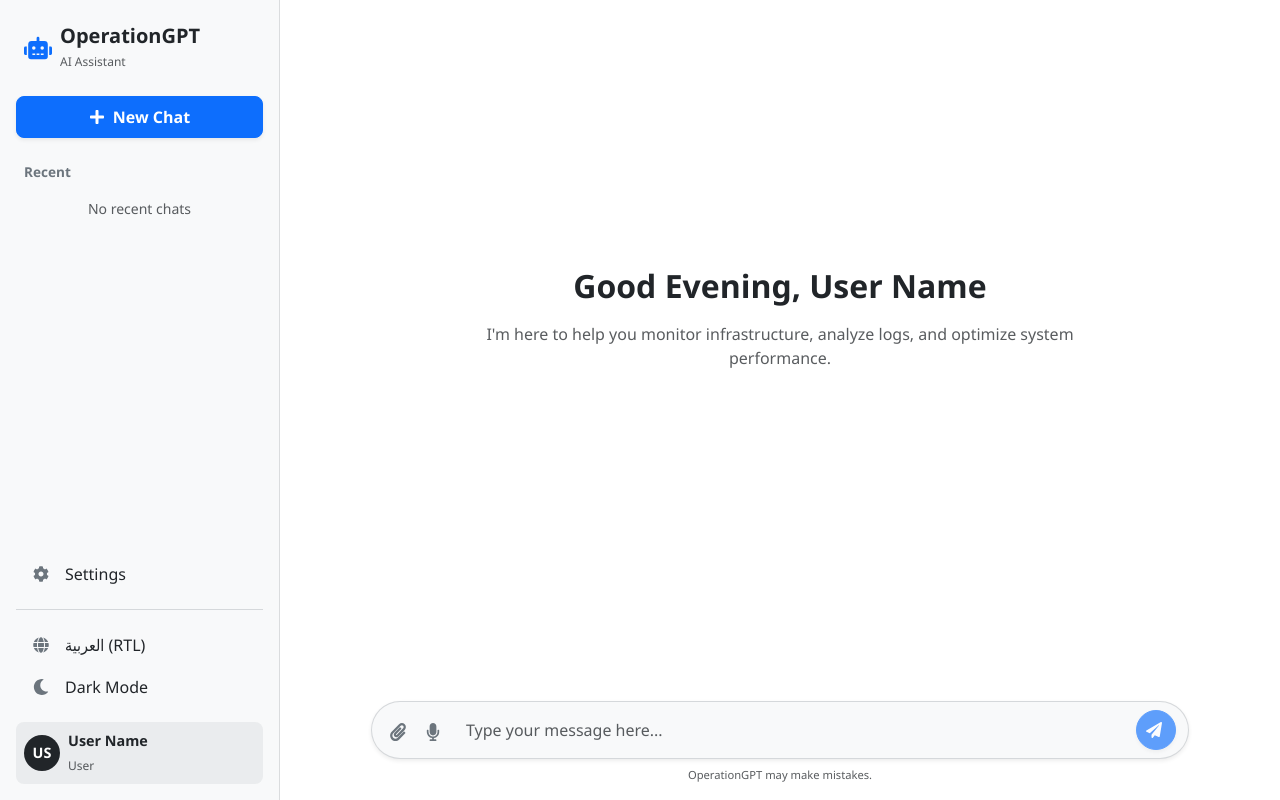
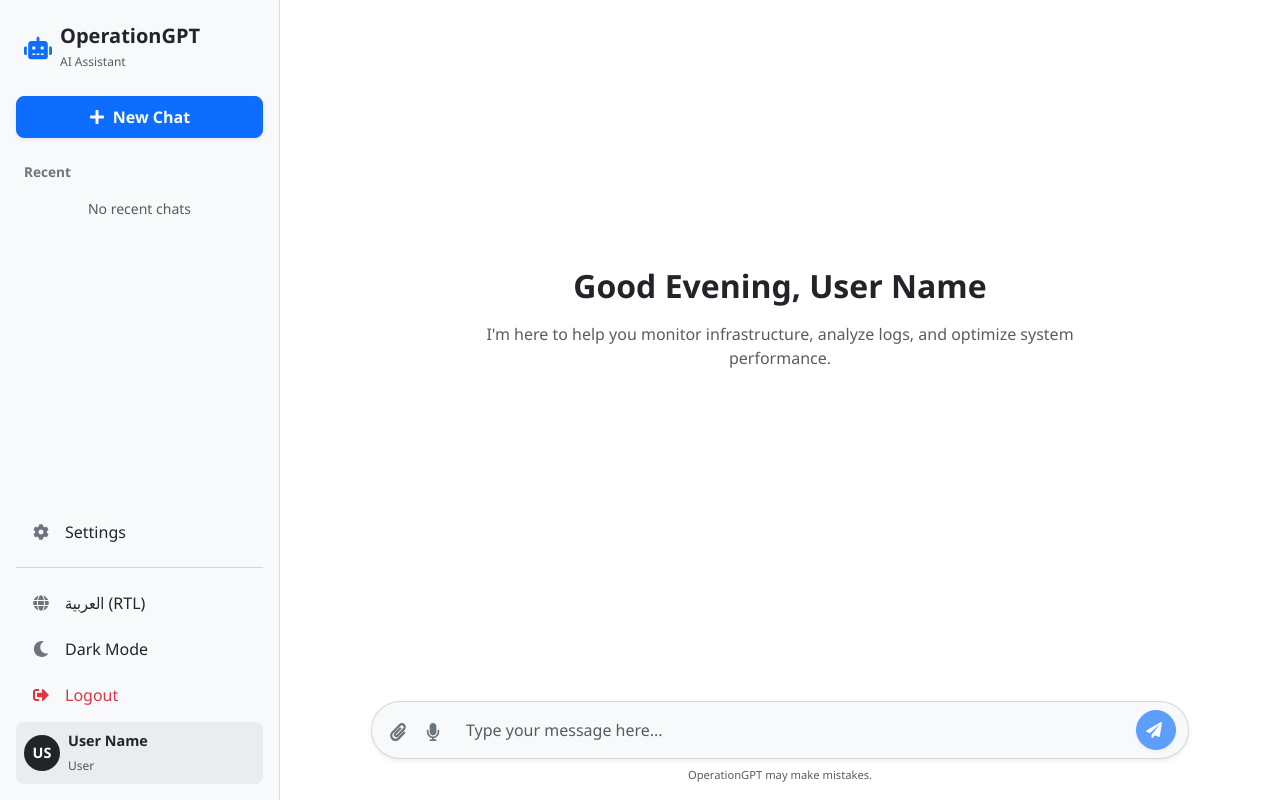
Before and after one commit to Ibrahimhassouna2022/OperationGpt, a React (Vite) app: page / in a window 1280 px wide. Built offline with nearby package versions, Linux system fonts and the light colour scheme.

Commit message:
Added secure logout logic

```diff
--- a/src/components/Layout/Sidebar.jsx
+++ b/src/components/Layout/Sidebar.jsx
@@ -8,24 +8,26 @@ import {
   FaGlobe,
   FaRobot,
   FaCog,
+  FaSignOutAlt,
 } from "react-icons/fa";
 
 import "../../assets/css/sidebar.css";
 
-// Receives onNewChat, chatHistory, and onSelectChat props from the App component
 const Sidebar = ({
   isDarkMode,
   toggleTheme,
-  language,
+  language = "en",
   toggleLanguage,
   onNewChat,
   chatHistory,
   onSelectChat,
 }) => {
-  // Extracts the username and role from the Laravel Blade environment
+  // Extract user details dynamically from Laravel's global scope
   const userName = window.AppUser?.name || "User Name";
   const userRole =
     window.AppUser?.role || (language === "ar" ? "مستخدم" : "User");
+
+  // UI Text Dictionary for localization
   const t = {
     title: "OperationGPT",
     subtitle: language === "ar" ? "مساعدك الذكي" : "AI Assistant",
@@ -37,34 +39,60 @@ const Sidebar = ({
     langToggle: language === "ar" ? "English (LTR)" : "العربية (RTL)",
   };
 
+  /**
+   * Securely terminates the Laravel session by submitting a hidden form
+   * with the required CSRF token.
+   */
+  const handleLogout = () => {
+    const form = document.createElement("form");
+    form.method = "POST";
+    form.action = "/logout";
+
+    const csrfToken = document
+      .querySelector('meta[name="csrf-token"]')
+      ?.getAttribute("content");
+
+    if (csrfToken) {
+      const csrfInput = document.createElement("input");
+      csrfInput.type = "hidden";
+      csrfInput.name = "_token";
+      csrfInput.value = csrfToken;
+      form.appendChild(csrfInput);
+    }
+
+    document.body.appendChild(form);
+    form.submit();
+  };
+
   return (
     <div
       className={`d-flex flex-column h-100 p-3 ${
         isDarkMode ? "bg-dark text-white" : "bg-body-tertiary text-body"
       }`}
     >
-      <div className="d-flex align-items-center mb-4 px-2 mt-2">
-        <FaRobot className="text-primary fs-3 me-2" />
+      {/* Sidebar Header - Using gap-2 for consistent spacing */}
+      <div className="d-flex align-items-center mb-4 px-2 mt-2 gap-2">
+        <FaRobot className="text-primary fs-3" />
         <div>
           <h5 className="mb-0 fw-bold">{t.title}</h5>
           <small className="text-muted sidebar-subtitle">{t.subtitle}</small>
         </div>
       </div>
 
-      {/* Binds the new chat button to the handler function */}
+      {/* New Chat Button - Using gap-2 */}
       <Button
         variant="primary"
         onClick={onNewChat}
-        className="w-100 mb-4 d-flex align-items-center justify-content-center rounded-3 shadow-sm py-2"
+        className="w-100 mb-4 d-flex align-items-center justify-content-center gap-2 rounded-3 shadow-sm py-2"
       >
-        <FaPlus className="me-2" /> <span className="fw-bold">{t.newChat}</span>
+        <FaPlus /> <span className="fw-bold">{t.newChat}</span>
       </Button>
 
+      {/* Recent Chats Section */}
       <div className="mb-2 px-2 text-secondary fw-bold sidebar-section-title">
         {t.recent}
       </div>
 
-      {/* Renders the list of chat sessions with click event handlers to view history */}
       <Nav className="flex-column mb-auto overflow-auto">
         {chatHistory && chatHistory.length > 0 ? (
           chatHistory.map((chat) => (
@@ -75,11 +103,12 @@ const Sidebar = ({
                 e.preventDefault();
                 onSelectChat(chat);
               }}
-              className={`d-flex align-items-center rounded mb-1 px-3 py-2 sidebar-link-faded ${
+              // Using gap-2 for proper icon-text separation
+              className={`d-flex align-items-center justify-content-start gap-2 rounded mb-1 px-3 py-2 sidebar-link-faded ${
                 isDarkMode ? "text-light" : "text-dark"
               }`}
             >
-              <FaRegCommentDots className="me-2 text-muted" />
+              <FaRegCommentDots className="text-muted" />
               <span className="text-truncate" style={{ maxWidth: "180px" }}>
                 {chat.title}
               </span>
@@ -92,47 +121,61 @@ const Sidebar = ({
         )}
       </Nav>
 
+      {/* Bottom Action Menu */}
       <div className="mt-auto">
+        {/* Settings Button - Using gap-3 */}
         <Button
           variant="link"
-          className={`w-100 d-flex align-items-center mb-3 text-decoration-none px-3 ${
+          className={`w-100 d-flex align-items-center justify-content-start gap-3 mb-3 text-decoration-none px-3 ${
             isDarkMode ? "text-light" : "text-dark"
           }`}
         >
-          <FaCog className="me-3 text-secondary" />
-          {t.settings}
+          <FaCog className="text-secondary" />
+          <span>{t.settings}</span>
         </Button>
 
         <div className="pt-3 border-top border-secondary border-opacity-25">
+          {/* Language Toggle - Using gap-3 */}
           <Button
             variant="link"
-            className={`w-100 d-flex align-items-center mb-1 text-decoration-none px-3 ${
+            className={`w-100 d-flex align-items-center justify-content-start gap-3 mb-2 text-decoration-none px-3 ${
               isDarkMode ? "text-light" : "text-dark"
             }`}
             onClick={toggleLanguage}
           >
-            <FaGlobe className="me-3 text-secondary" />
-            {t.langToggle}
+            <FaGlobe className="text-secondary" />
+            <span>{t.langToggle}</span>
           </Button>
 
+          {/* Theme Toggle - Using gap-3 */}
           <Button
             variant="link"
-            className={`w-100 d-flex align-items-center mb-3 text-decoration-none px-3 ${
+            className={`w-100 d-flex align-items-center justify-content-start gap-3 mb-2 text-decoration-none px-3 ${
               isDarkMode ? "text-light" : "text-dark"
             }`}
             onClick={toggleTheme}
           >
             {isDarkMode ? (
-              <FaSun className="me-3 text-secondary" />
+              <FaSun className="text-secondary" />
             ) : (
-              <FaMoon className="me-3 text-secondary" />
+              <FaMoon className="text-secondary" />
             )}
-            {isDarkMode ? t.lightMode : t.darkMode}
+            <span>{isDarkMode ? t.lightMode : t.darkMode}</span>
           </Button>
 
-          {/* Displays the dynamic username and role */}
-          <div className="d-flex align-items-center bg-secondary bg-opacity-10 p-2 rounded-3 mt-2">
-            <div className="bg-dark text-white rounded-circle d-flex align-items-center justify-content-center me-2 user-avatar">
+          {/* Logout Button - Using gap-3 */}
+          <Button
+            variant="link"
+            className="w-100 d-flex align-items-center justify-content-start gap-3 mb-2 text-decoration-none px-3 text-danger"
+            onClick={handleLogout}
+          >
+            <FaSignOutAlt />
+            <span>{language === "ar" ? "تسجيل الخروج" : "Logout"}</span>
+          </Button>
+
+          {/* User Profile Summary - Using gap-2 */}
+          <div className="d-flex align-items-center justify-content-start gap-2 bg-secondary bg-opacity-10 p-2 rounded-3 mt-2">
+            <div className="bg-dark text-white rounded-circle d-flex align-items-center justify-content-center user-avatar">
               {userName.substring(0, 2).toUpperCase()}
             </div>
             <div>
```
Also changed, not shown: src/components/Chat/ChatWindow.jsx (+31 -30 lines), 1 other file (tests, documents, lock files or other folders).
